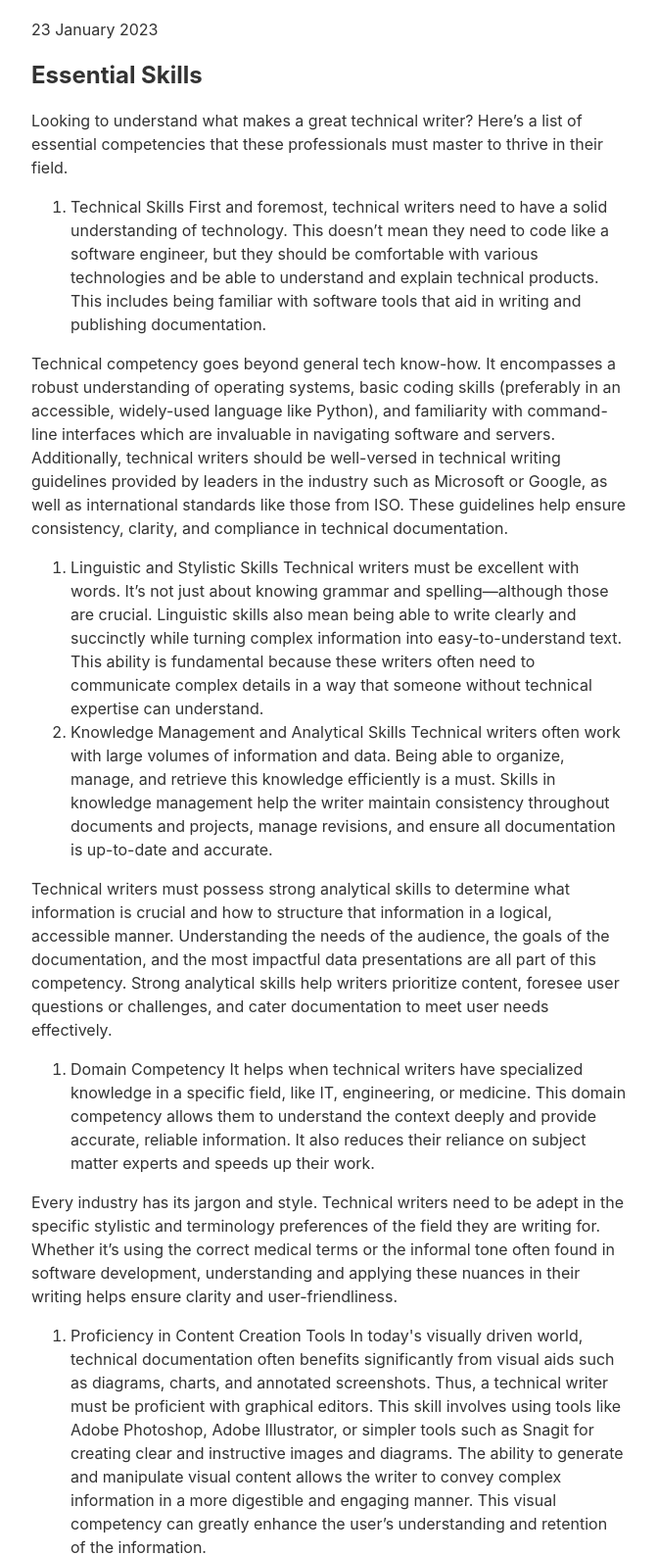
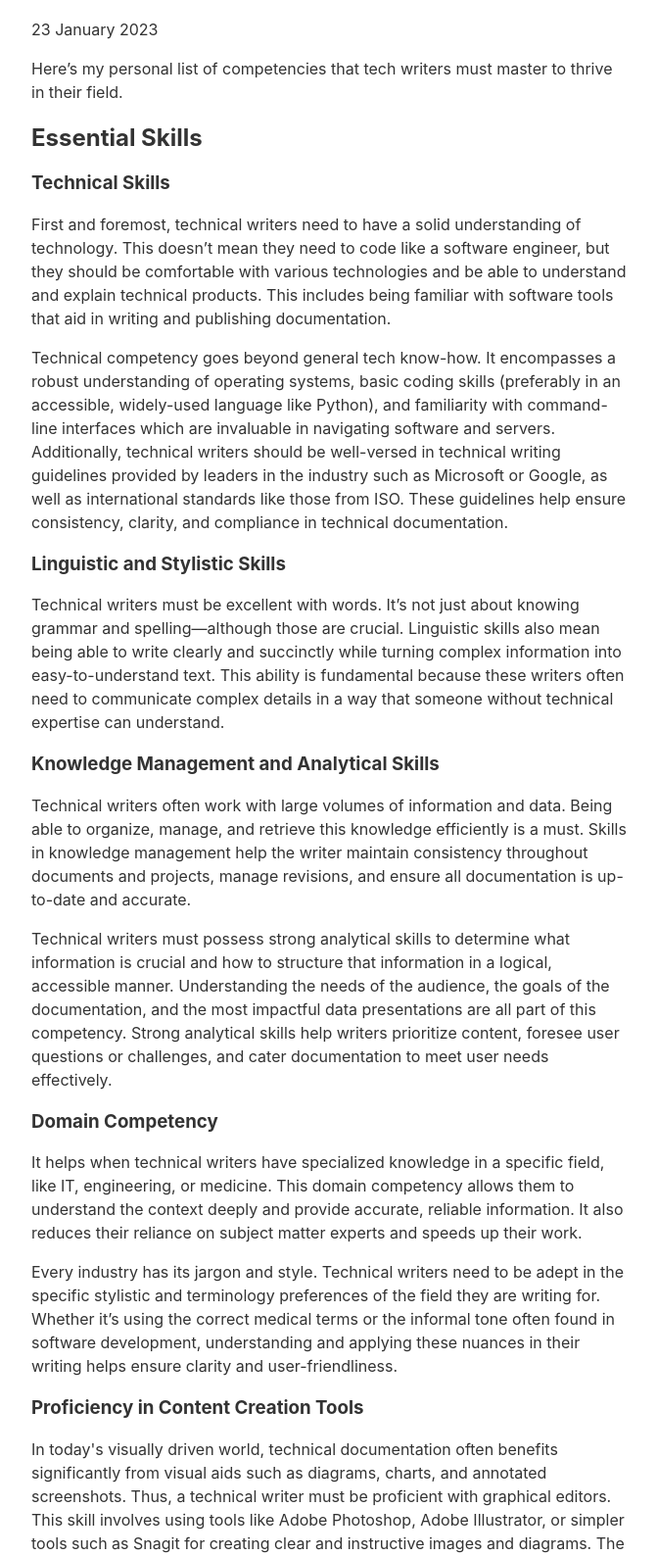
Before and after one commit to AlexJameson/AlexJameson.github.io, an Eleventy site: page content/blog/1-technical-writer-skills/technical-writer-skills.md in a window 1280 px wide. Shown: the part 115-1703 px from the top of the page at 98% size, without its empty margins (304-975 px from the left). Built offline with nearby package versions, Linux system fonts and the light colour scheme; Eleventy itself is replaced by a stand-in of ours; files that its build step writes are made by us from their sources.

Commit message:
fix the post formatting

```diff
--- a/content/blog/1-technical-writer-skills/technical-writer-skills.md
+++ b/content/blog/1-technical-writer-skills/technical-writer-skills.md
@@ -3,29 +3,34 @@ title: Technical writer skills
 date: 2023-01-23
 ---
 
+Here’s my personal list of  competencies that tech writers must master to thrive in their field.
+
 ## Essential Skills
 
-Looking to understand what makes a great technical writer? Here’s a list of essential competencies that these professionals must master to thrive in their field.
+### Technical Skills
 
-1. Technical Skills
 First and foremost, technical writers need to have a solid understanding of technology. This doesn’t mean they need to code like a software engineer, but they should be comfortable with various technologies and be able to understand and explain technical products. This includes being familiar with software tools that aid in writing and publishing documentation.
 
 Technical competency goes beyond general tech know-how. It encompasses a robust understanding of operating systems, basic coding skills (preferably in an accessible, widely-used language like Python), and familiarity with command-line interfaces which are invaluable in navigating software and servers. Additionally, technical writers should be well-versed in technical writing guidelines provided by leaders in the industry such as Microsoft or Google, as well as international standards like those from ISO. These guidelines help ensure consistency, clarity, and compliance in technical documentation.
 
-1. Linguistic and Stylistic Skills
+### Linguistic and Stylistic Skills
+
 Technical writers must be excellent with words. It’s not just about knowing grammar and spelling—although those are crucial. Linguistic skills also mean being able to write clearly and succinctly while turning complex information into easy-to-understand text. This ability is fundamental because these writers often need to communicate complex details in a way that someone without technical expertise can understand.
 
-1. Knowledge Management and Analytical Skills
+### Knowledge Management and Analytical Skills
+
 Technical writers often work with large volumes of information and data. Being able to organize, manage, and retrieve this knowledge efficiently is a must. Skills in knowledge management help the writer maintain consistency throughout documents and projects, manage revisions, and ensure all documentation is up-to-date and accurate.
 
 Technical writers must possess strong analytical skills to determine what information is crucial and how to structure that information in a logical, accessible manner. Understanding the needs of the audience, the goals of the documentation, and the most impactful data presentations are all part of this competency. Strong analytical skills help writers prioritize content, foresee user questions or challenges, and cater documentation to meet user needs effectively.
 
-1. Domain Competency
+### Domain Competency
+
 It helps when technical writers have specialized knowledge in a specific field, like IT, engineering, or medicine. This domain competency allows them to understand the context deeply and provide accurate, reliable information. It also reduces their reliance on subject matter experts and speeds up their work.
 
 Every industry has its jargon and style. Technical writers need to be adept in the specific stylistic and terminology preferences of the field they are writing for. Whether it’s using the correct medical terms or the informal tone often found in software development, understanding and applying these nuances in their writing helps ensure clarity and user-friendliness.
 
-1. Proficiency in Content Creation Tools
+### Proficiency in Content Creation Tools
+
 In today's visually driven world, technical documentation often benefits significantly from visual aids such as diagrams, charts, and annotated screenshots. Thus, a technical writer must be proficient with graphical editors. This skill involves using tools like Adobe Photoshop, Adobe Illustrator, or simpler tools such as Snagit for creating clear and instructive images and diagrams. The ability to generate and manipulate visual content allows the writer to convey complex information in a more digestible and engaging manner. This visual competency can greatly enhance the user’s understanding and retention of the information.
 
 Technical writers should be proficient with various document creation tools such as Microsoft Word, and also with content management and documentation platforms like Confluence. An understanding of the 'docs as code' approach, which treats documentation with the same level of care and using the same tools as code, is increasingly important. This includes using platforms like GitHub for version control and collaboration, which ensures documentation is up to date and maintainable.
@@ -36,18 +41,19 @@ These expanded and enhanced skills form the backbone of a competent technical wr
 
 By integrating these additional skills—graphic editing and AI knowledge—into their repertoire, technical writers not only increase the value of their output but also align their capabilities with cutting-edge technological trends. This not only enhances the quality and effectiveness of their work but also positions them as integral contributors in the increasingly digital and visually-oriented technical landscape.
 
-1. Leveraging Artificial Intelligence: Understanding Neural Networks
+### Leveraging Artificial Intelligence
+
 As artificial intelligence (AI) continues to evolve, technical writers can harness the power of AI to boost productivity. Specifically, understanding and leveraging neural networks can be a game-changer. Neural networks are a type of AI modeled after the human brain, and they can assist in several aspects of technical writing. For instance, AI-driven tools can help with language translation, content suggestion, and even grammar and style checks. More sophisticated uses include summarizing extensive documentation and generating first drafts based on bulleted outlines. By understanding how neural networks operate and can be applied, technical writers can vastly speed up their writing process, enhance the accuracy of content, and free up time to focus on more complex, creative tasks. Furthermore, embracing AI tools can keep technical writers at the forefront of technological advancements, making their work more efficient and future-proof.
 
-1. Marketing and SEO Skills
+### Marketing and SEO Skills
 In today’s digital world, it’s useful for technical writers to have a grasp of marketing basics, including SEO (Search Engine Optimization). Documents are not only printed but also published on various platforms online. Knowing how to make a document not only informative and engaging but also easy to find through search engines, can significantly increase its reach and readability.
 
 An expanded skill in today’s digital realm is SEO knowledge. Technical writers should understand the basics of SEO to enhance the online visibility of their documents. This skill is crucial when the documentation is available on the internet where it should be findable via search engines. Incorporating keywords, understanding search engine algorithms, and formatting documents for the web can dramatically increase the reach and usability of technical content.
 
-1. Design Skills
+### Design Skills
 Understanding basic design principles can significantly enhance a technical writer's work. For example, knowing how readers typically scan a page (like the F-pattern in reading web content) can help in structuring information in a more reader-friendly manner. Good design helps in guiding the reader's behavior, making it easier for them to find the information they need quickly and efficiently.
 
-1. Enhanced Knowledge Gathering Skills
+### Enhanced Knowledge Gathering Skills
 Good technical writers excel in gathering information from subject matter experts (SMEs) efficiently. This involves having excellent interpersonal and communication skills to build trust and rapport with SMEs. By asking the right questions and being able to understand complex responses, writers can extract and distilled the necessary information accurately. Being able to interpret and verify the information quickly also helps in creating precise and clear documentation.
 
 In essence, being a successful technical writer isn’t just about being good with words or tech-savvy; it’s about a blend of multiple competencies. Whether it’s understanding the complex domain-specific details, managing the knowledge efficiently, or ensuring the content is easily accessible and understandable—these skills collectively empower technical writers to produce high-quality and effective documentation.
```
